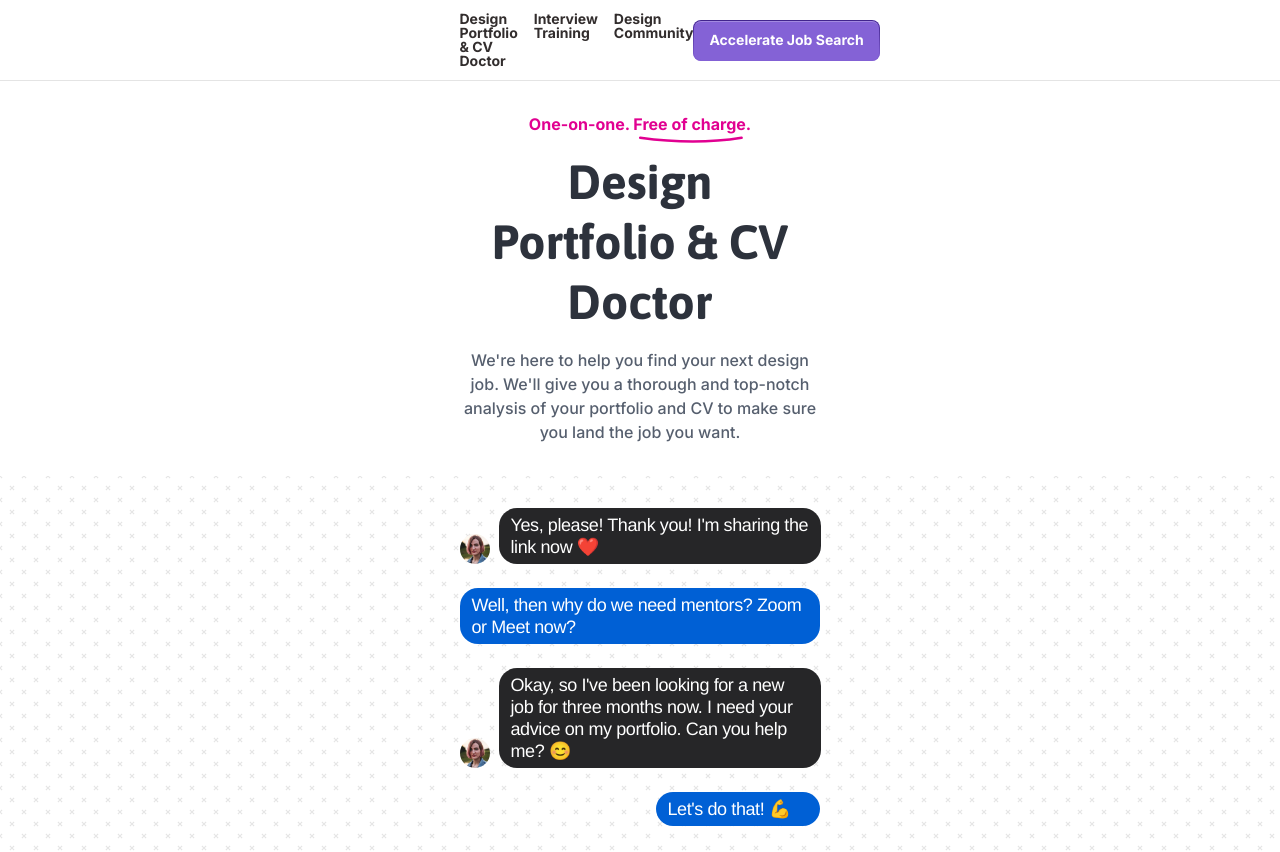
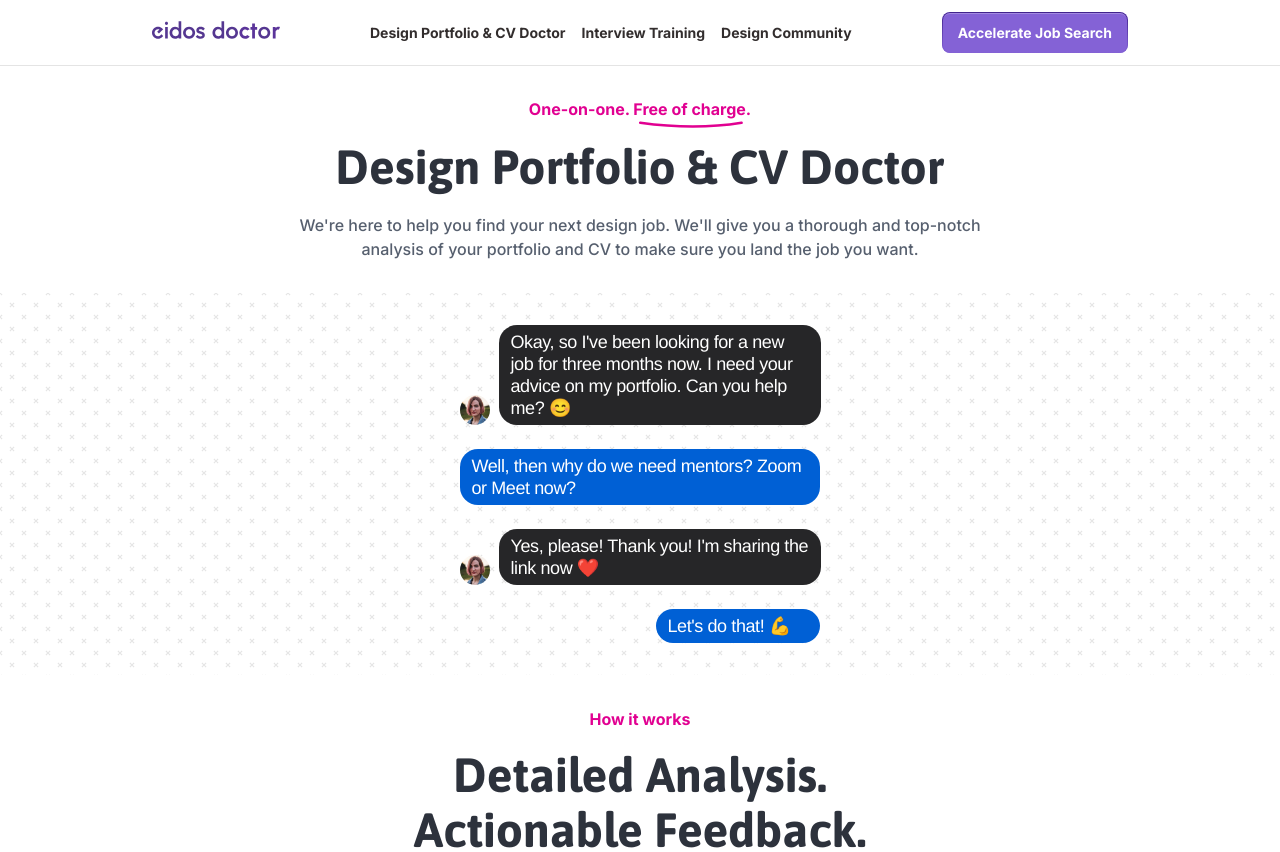
Before and after one commit to tomby5475/eidos_doctor, a React (Vite) app: page / in a window 1280 px wide. Shown: the top 852 px of the page. Built offline with nearby package versions, Linux system fonts and the light colour scheme.

Commit message:
create layout, ImageSection for desktop

```diff
--- a/src/screens/MobileLp/MobileLp.tsx
+++ b/src/screens/MobileLp/MobileLp.tsx
@@ -14,7 +14,7 @@ export const MobileLp = (): JSX.Element => {
     <div className="w-full bg-white-100">
       {/* Full-width background */}
       <header className="w-full bg-white shadow-[0px_1px_0px_#e4e4e4]">
-        <div className="flex items-center justify-between px-4 py-3 relative self-stretch max-w-[393px] w-full mx-auto flex-[0_0_auto]">
+       <div className="flex items-center justify-between px-4 py-3 w-full mx-auto max-w-[393px] lg:max-w-[1040px] lg:px-8">
           <div className="relative w-32 h-[22.84px]">
             <img
               className="h-[18px] object-contain"
@@ -22,7 +22,7 @@ export const MobileLp = (): JSX.Element => {
               src="/logoLila.svg"
             />
           </div>
-          <nav className="hidden md:flex gap-4 font-inter font-bold text-[14px] leading-[100%] tracking-normal text-[#322D2D]">
+          <nav className="hidden lg:flex gap-4 font-inter font-bold text-[14px] leading-[100%] tracking-normal text-[#322D2D]">
             <a href="#portfolio">Design Portfolio & CV Doctor</a>
             <a href="#interview">Interview Training</a>
             <a href="#community">Design Community</a>
@@ -41,7 +41,7 @@ export const MobileLp = (): JSX.Element => {
       </header>
 
       {/* Centered max-width container for all sections */}
-      <main className="max-w-[393px] w-full mx-auto flex flex-col">
+      <main className="w-full mx-auto flex flex-col max-w-[393px] md:max-w-[1040px] md:px-8">
         <TitleSection />
         <ImageSection />
         <TitleWrapperSection />
--- a/src/screens/MobileLp/sections/ImageSection/ImageSection.tsx
+++ b/src/screens/MobileLp/sections/ImageSection/ImageSection.tsx
@@ -2,9 +2,9 @@ import React from "react";
 
 // Define message data for better maintainability
 const messages = [
-  {
+    {
     sender: "other",
-    text: "Yes, please! Thank you! I'm sharing the link now ❤️",
+    text: "Okay, so I've been looking for a new job for three months now. I need your advice on my portfolio. Can you help me? 😊",
     avatar: "/photo-1.png",
   },
   {
@@ -13,7 +13,7 @@ const messages = [
   },
   {
     sender: "other",
-    text: "Okay, so I've been looking for a new job for three months now. I need your advice on my portfolio. Can you help me? 😊",
+    text: "Yes, please! Thank you! I'm sharing the link now ❤️",
     avatar: "/photo-1.png",
   },
   {
--- a/src/screens/MobileLp/sections/TitleSection/TitleSection.tsx
+++ b/src/screens/MobileLp/sections/TitleSection/TitleSection.tsx
@@ -4,7 +4,7 @@ export const TitleSection = (): JSX.Element => {
   return (
     <section
       id="portfolio"
-      className="px-4 py-8 flex flex-col items-center gap-4 w-full"
+      className="px-4 py-8 flex flex-col items-center gap-4 w-full md:max-w-[1040px]"
     >
       <div className="relative">
         <p className="font-inter font-bold text-[16px] leading-[24px] tracking-normal text-center text-[#e10091]">
@@ -16,12 +16,17 @@ export const TitleSection = (): JSX.Element => {
           src="/vectorUnderline.svg"
         />
       </div>
-      <h1 className="font-['Asap',Helvetica] font-bold text-[#2d323c] text-[48px] text-center leading-tight">
+      {/* <h1 className="font-['Asap',Helvetica] font-bold text-[#2d323c] text-[48px] text-center leading-tight">
         Design Portfolio
         <br className="block md:hidden" />
         <span className="md:inline block">&nbsp;&amp; CV Doctor</span>
+      </h1> */}
+      <h1 className="font-['Asap',Helvetica] font-bold text-[#2d323c] text-[48px] text-center leading-tight">
+        <span className="block md:inline">
+          Design Portfolio&nbsp;&amp;&nbsp;CV Doctor
+        </span>
       </h1>
-      <p className="font-sans font-medium text-[#565f6e] text-base text-center leading-6">
+      <p className="font-sans font-medium text-[#565f6e] text-base text-center leading-6 md:w-[686px]">
         We&#39;re here to help you find your next design job. We&#39;ll give you
         a thorough and top-notch analysis of your portfolio and CV to make sure
         you land the job you want.
```
